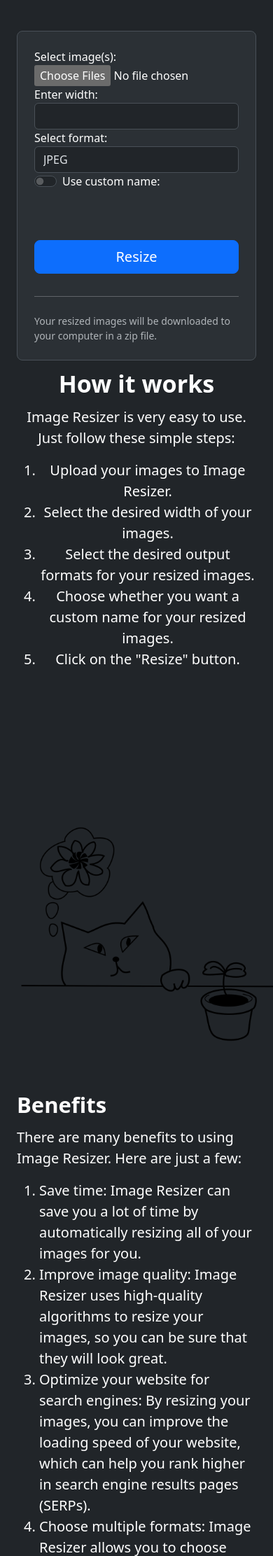
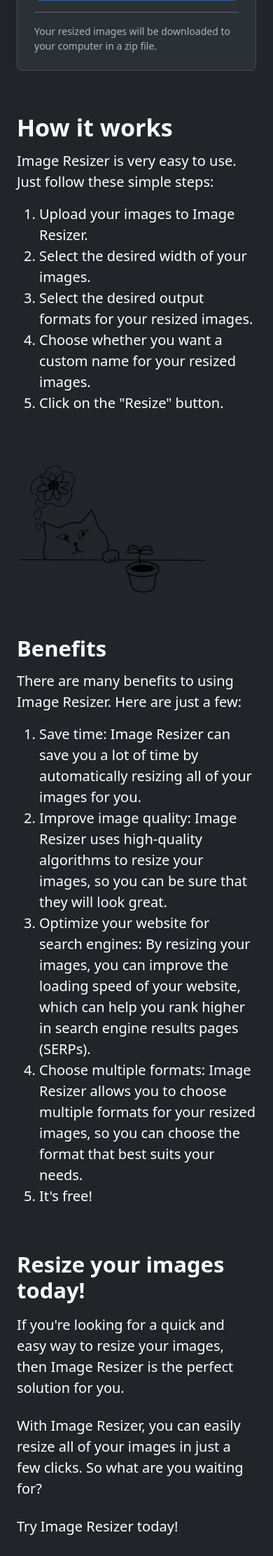
Before and after one commit to FrancoisSchoeman/WebImageResizer, a Django app: page / in a window 390 px wide; the page is wider, and only the part inside the window is pictured. Shown: the part 1079-3302 px from the top of that part at 70% size. Run offline with Django 3.2, Linux system fonts and the light colour scheme; data that the repository does not hold is empty; parts of the project's set-up code (start-up, migrations or seed data) failed here and were passed over; some libraries are stand-ins or nearby versions.

Commit message:
refactor: Update styles.css and html templates for mobile

```diff
--- a/web_image_resizer_app/static/styles.css
+++ b/web_image_resizer_app/static/styles.css
@@ -1,3 +1,7 @@
+* {
+  box-sizing: border-box;
+}
+
 body {
   background-color: #212529;
   color: #fff;
@@ -6,7 +10,3 @@ body {
 .image-blurred-edge {
   box-shadow: 0 0 8px 8px #212529 inset;
 }
-
-/* #id_spinner {
-  display: none;
-} */
--- a/web_image_resizer_app/templates/base.html
+++ b/web_image_resizer_app/templates/base.html
@@ -23,7 +23,7 @@
 
     <!-- Open Graph / Facebook -->
     <meta property="og:type" content="website">
-    <meta property="og:url" content="https://francoisschoeman.pythonanywhere.com/">
+    <meta property="og:url" content="https://image-resizer.fsdev.co.za/">
     <meta property="og:title" content="Image Resizer - Free Bulk Image Resizing Made Easy">
     <meta property="og:description"
         content="Image Resizer is a free online service that allows you to resize images in bulk. With Image Resizer, you can easily resize all of your images in just a few clicks.">
@@ -31,7 +31,7 @@
 
     <!-- Twitter -->
     <meta property="twitter:card" content="summary_large_image">
-    <meta property="twitter:url" content="https://francoisschoeman.pythonanywhere.com/">
+    <meta property="twitter:url" content="https://image-resizer.fsdev.co.za/">
     <meta property="twitter:title" content="Image Resizer - Free Bulk Image Resizing Made Easy">
     <meta property="twitter:description"
         content="Image Resizer is a free online service that allows you to resize images in bulk. With Image Resizer, you can easily resize all of your images in just a few clicks.">
@@ -57,18 +57,20 @@
     </div>
 
     {% block content %}{% endblock %}
-</body>
 
     <div class="container">
-    <footer class="d-flex flex-wrap justify-content-between align-items-center py-3 my-4 border-top">
-        <p class="col-md-4 mb-0 text-body-secondary">&copy; 2021 - <span id="current-year"></span> Image Resizer</p>
+        <footer
+            class="d-flex flex-wrap justify-content-between align-items-center py-3 my-2 my-md-4 border-top text-center text-md-start">
+            <p class="col-md-4 mb-2 mb-md-0 text-body-secondary">&copy; 2021 - <span id="current-year"></span> Image
+                Resizer
+            </p>
 
-        <p class="col-md-4 mb-0 text-body-secondary text-center"><a
+            <p class="col-md-4 mb-2 mb-md-0 text-body-secondary text-md-center"><a
                     class="link-info link-offset-2 link-underline-opacity-25 link-underline-opacity-100-hover"
-                href="mailto:francois@gardenrouteandkleinkaroo.co.za?subject=New Message From Image Resizer Website"
-                target="_blank" rel="noopener">francois@gardenrouteandkleinkaroo.co.za</a></p>
+                    href="mailto:francois.schoeman15@gmail.com?subject=New Message From Image Resizer Website"
+                    target="_blank" rel="noopener">francois.schoeman15@gmail.com</a></p>
 
-        <p class="col-md-4 mb-0 text-body-secondary text-end">Made with ❤️ by <a
+            <p class="col-md-4 mb-2 mb-md-0 text-body-secondary text-end">Made with ❤️ by <a
                     class="link-info link-offset-2 link-underline-opacity-25 link-underline-opacity-100-hover"
                     href="https://github.com/FrancoisSchoeman" target="_blank" rel="noopener">this guy</a></p>
         </footer>
@@ -82,4 +84,6 @@
         document.getElementById("current-year").textContent = currentYear;
     </script>
 
+</body>
+
 </html>
--- a/web_image_resizer_app/templates/index.html
+++ b/web_image_resizer_app/templates/index.html
@@ -6,10 +6,10 @@
 
 {% block content %}
 
-<div class="container col-xxl-8 px-4 py-5">
-    <div class="row flex-lg-row-reverse align-items-center g-5 py-5">
+<div class="container col-xxl-8 px-4 py-md-5">
+    <div class="row flex-lg-row-reverse align-items-center g-5 py-md-5">
         <div class="col-10 col-sm-8 col-lg-4">
-            <img src="{% static 'cat-thinking.png' %}" class="d-block mx-lg-auto"
+            <img src="{% static 'cat-thinking.png' %}" class="d-block mx-lg-auto img-fluid"
                 alt="Cat Thinking With Coffee On Table" height="350" loading="lazy">
         </div>
         <div class="col-lg-8">
@@ -19,7 +19,7 @@
                 resize all of your images in just a few clicks.
             </p>
             <div class="d-grid gap-2 d-md-flex justify-content-md-start">
-                <a role="button" href="#resizer" class="btn btn-primary btn-lg px-4 me-md-2">Resize
+                <a role="button" href="#resizer" class="btn btn-primary btn-lg px-md-4 me-md-2">Resize
                     Images</a>
             </div>
         </div>
@@ -28,7 +28,7 @@
 
 
 <div id="resizer" class="container col-xl-10 col-xxl-8 px-4 py-5">
-    <div class="row align-items-center g-lg-5 py-5">
+    <div class="row align-items-center g-5 g-lg-5 py-md-5">
 
         <div class="col-md-10 mx-auto col-lg-7">
 
@@ -80,15 +80,15 @@
                     <input type="text" name="custom_name" class="form-control" id="id_custom_name" disabled>
                 </div>
 
-                <button class="w-100 btn btn-lg btn-primary my-2" type="submit">Resize</button>
-                <hr class="my-4">
+                <button class="w-100 btn btn-lg btn-primary my-md-2" type="submit">Resize</button>
+                <hr class="my-md-4">
                 <small class="text-body-secondary">Your resized images will be downloaded to your computer in a zip
                     file.</small>
             </form>
         </div>
 
 
-        <div class="col-lg-5 text-center text-lg-start">
+        <div class="col-lg-5 text-start">
             <h2 class="display-4 fw-bold lh-1 text-body-emphasis mb-3">How it works</h2>
             <div class="col-lg-10 fs-4">
                 <p class="lead">
@@ -108,11 +108,11 @@
 </div>
 
 
-<div class="container col-xxl-8 px-4 py-5">
-    <div class="row flex-lg-row-reverse align-items-center g-5 py-5">
+<div class="container col-xxl-8 px-4 py-md-5">
+    <div class="row flex-lg-row-reverse align-items-center g-5 py-md-5">
 
         <div class="col-10 col-sm-8 col-lg-4">
-            <img src="{% static 'cat-plant.png' %}" class="d-block mx-lg-auto" alt="Cat Watching Plant Grow"
+            <img src="{% static 'cat-plant.png' %}" class="d-block mx-lg-auto img-fluid" alt="Cat Watching Plant Grow"
                 height="350" loading="lazy">
         </div>
 
@@ -147,17 +147,20 @@
 </div>
 
 
-<div class="bg-dark text-white px-4 py-4 text-center">
-    <div class="py-4">
-        <h2 class="display-5 fw-bold">Resize your images today!</h>
-            <div class="col-lg-10 mx-auto">
-                <p class="fs-5 mb-4">If you're looking for a quick and easy way to resize your images, then Image
-                    Resizer is
-                    the perfect solution for you.
-                    With Image Resizer, you can easily resize all of your images in just a few clicks. So what are you
-                    waiting for? Try
-                    Image Resizer today!</p>
-            </div>
+<div class="container bg-dark text-white px-4 py-5 py-md-4 text-md-center">
+    <div class="py-md-4">
+        <h2 class="display-5 fw-bold mb-3">Resize your images today!</h2>
+        <div class="col-lg-10 mx-auto lead">
+            <p class="fs-5 mb-4">If you're looking for a quick and easy way to resize your images, then Image
+                Resizer is
+                the perfect solution for you.
+            </p>
+            <p class="fs-5 mb-4">With Image Resizer, you can easily resize all of your images in just a few clicks.
+                So what are you
+                waiting for?</p>
+            <p class="fs-5 mb-4">Try
+                Image Resizer today!</p>
+        </div>
     </div>
 </div>
 
```
Also changed, not shown: web_image_resizer_app/templates/contact.html (+6 -6 lines). Lines whose indentation alone changed are shown as unchanged.
